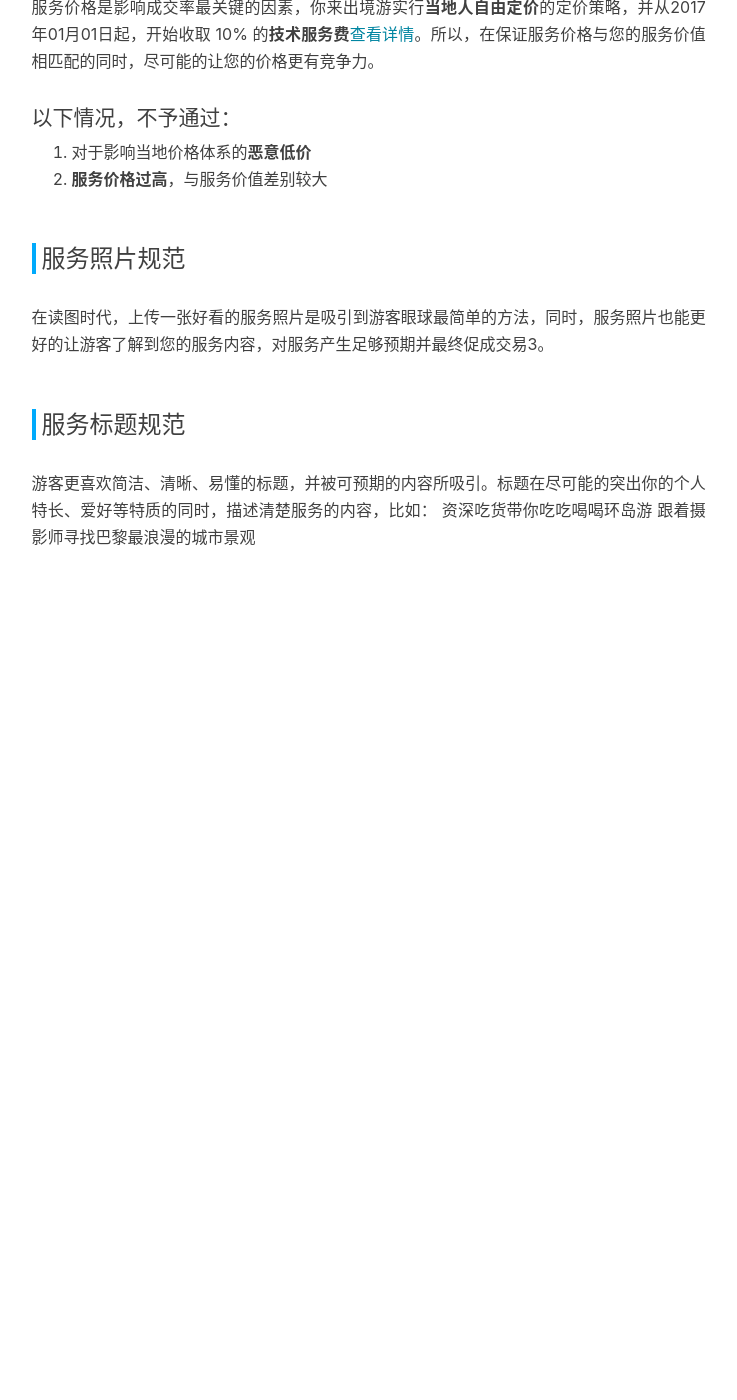
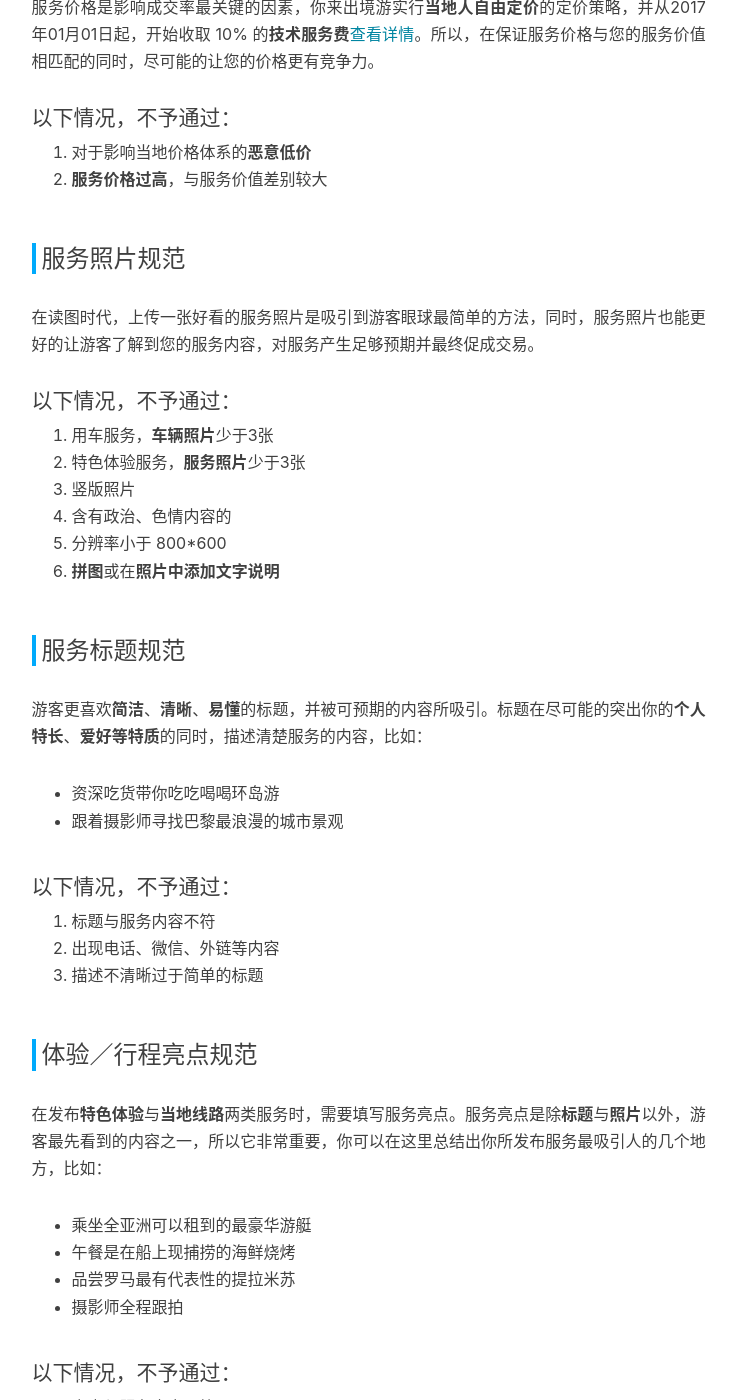
Before and after one commit to jinzhuonilai/jinzhuonilai.github.io, a Jekyll site: the page built from _posts/2017-01-18-audit.markdown, in a window 1280 px wide and 1400 px high, scrolled down 1597 px. Shown: the whole window, without its empty margins (244-981 px from the left). Built offline with Jekyll 4.4.1, drawn with Linux system fonts in a browser that asks for light colours; nearby versions of some CDN libraries; comment, search, counter and statistics services are not loaded; before the commit the page ends 2227 px from its top, so only the background shows below that; some of the changed text lies outside the part shown.

Commit message:
Update 2017-01-18-audit.markdown

```diff
--- a/_posts/2017-01-18-audit.markdown
+++ b/_posts/2017-01-18-audit.markdown
@@ -42,9 +42,46 @@ header-img: "img/PostBack.png"
 2. **服务价格过高**，与服务价值差别较大
 
 ### 服务照片规范
-在读图时代，上传一张好看的服务照片是吸引到游客眼球最简单的方法，同时，服务照片也能更好的让游客了解到您的服务内容，对服务产生足够预期并最终促成交易3。
+在读图时代，上传一张好看的服务照片是吸引到游客眼球最简单的方法，同时，服务照片也能更好的让游客了解到您的服务内容，对服务产生足够预期并最终促成交易。
+
+#### 以下情况，不予通过：
+1. 用车服务，**车辆照片**少于3张
+2. 特色体验服务，**服务照片**少于3张
+3. 竖版照片
+4. 含有政治、色情内容的
+5. 分辨率小于 800*600
+6. **拼图**或在**照片中添加文字说明**
 
 ### 服务标题规范
-游客更喜欢简洁、清晰、易懂的标题，并被可预期的内容所吸引。标题在尽可能的突出你的个人特长、爱好等特质的同时，描述清楚服务的内容，比如：
-资深吃货带你吃吃喝喝环岛游
-跟着摄影师寻找巴黎最浪漫的城市景观
+游客更喜欢**简洁**、**清晰**、**易懂**的标题，并被可预期的内容所吸引。标题在尽可能的突出你的**个人特长**、**爱好等特质**的同时，描述清楚服务的内容，比如：
+* 资深吃货带你吃吃喝喝环岛游
+* 跟着摄影师寻找巴黎最浪漫的城市景观
+
+#### 以下情况，不予通过：
+1. 标题与服务内容不符
+2. 出现电话、微信、外链等内容
+3. 描述不清晰过于简单的标题
+
+### 体验／行程亮点规范
+在发布**特色体验**与**当地线路**两类服务时，需要填写服务亮点。服务亮点是除**标题**与**照片**以外，游客最先看到的内容之一，所以它非常重要，你可以在这里总结出你所发布服务最吸引人的几个地方，比如：
+* 乘坐全亚洲可以租到的最豪华游艇
+* 午餐是在船上现捕捞的海鲜烧烤
+* 品尝罗马最有代表性的提拉米苏
+* 摄影师全程跟拍
+
+#### 以下情况，不予通过：
+1. 亮点与服务内容不符
+2. 出现电话、微信、外链等内容
+
+### 详细介绍审核规则
+详细介绍用于填写服务的具体内容，让游客对你的服务能有一个更详细的认识。
+
+#### 以下情况，不予通过：
+1. 介绍于服务内容不符
+2. 出现电话、微信、外链等内容
+
+### 对于之前已经发布服务的处理
+新发布的服务，我们将严格按照新的服务审核标准进行处理。而对于之前已经发布的服务，最近针对新的服务标准，我们已经进行了一轮梳理，有相当一部分不符合规范的服务被要求调整内容或下线，请大家于**2017年03月01日**前按照新的服务审核标准重新调整服务内容，过期没有进行调整的服务我们将逐步下线。
+
+### 总结
+严格审核服务的目的不是为了限制，而是为了与大家一起，完善服务内容，保证整个平台的服务质量，提高服务对游客的吸引力，减少大家的与游客的沟通成本，提高成单率。针对服务审核标准有任何为题，都可以联系你来客服进行反馈。
```
